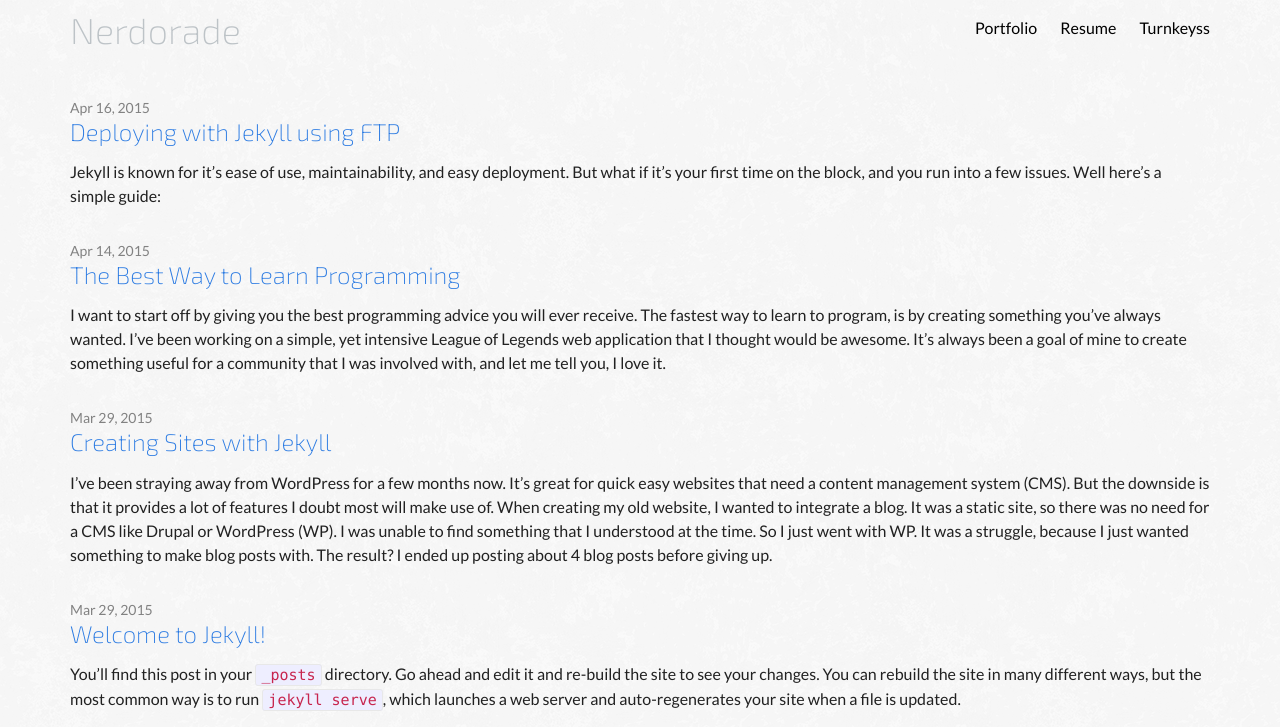
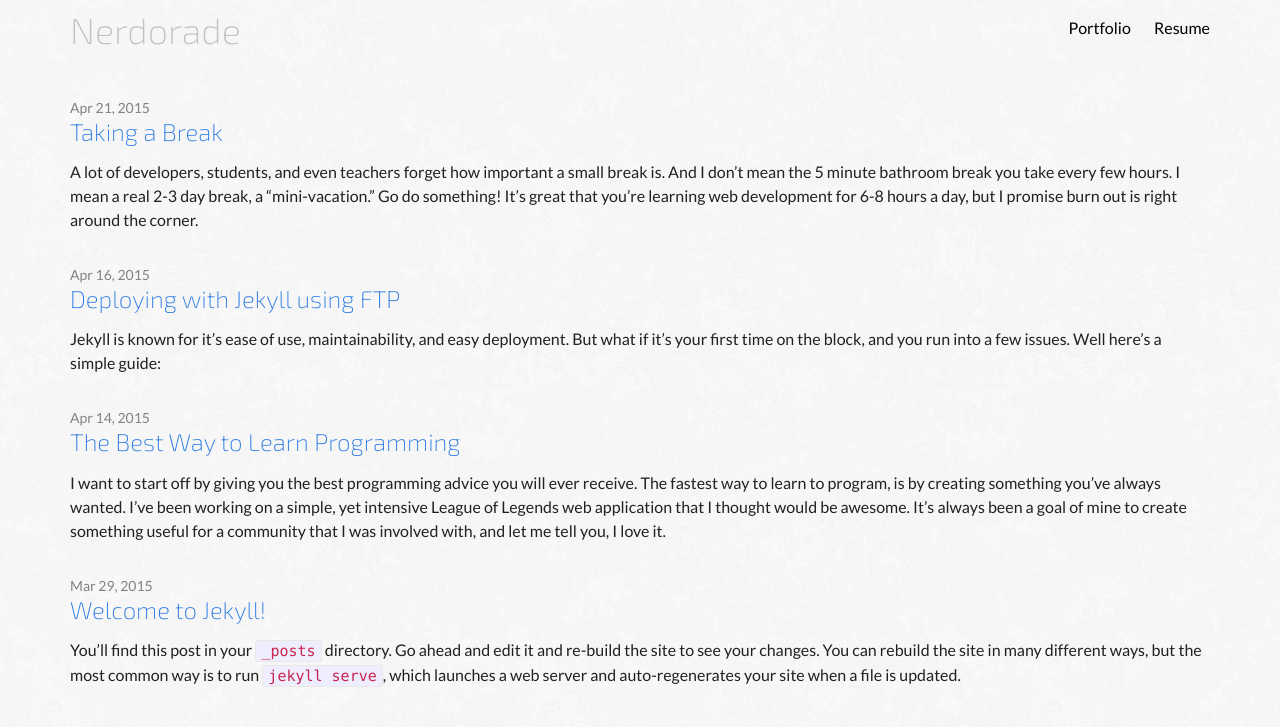
Before and after one commit to Munsterberg/jekyll-devblog, a Jekyll site: the page built from index.html, in a window 1280 px wide, cut to the strip 0-727 px from the top of the page. Built offline with Jekyll 4.4.1, drawn with Linux system fonts in a browser that asks for light colours; nearby versions of some CDN libraries; some of the changed text lies outside the part shown.

Commit message:
Slight view changes, and work done to turnkeyss portfolio project.

```diff
--- a/_includes/footer.html
+++ b/_includes/footer.html
@@ -10,7 +10,8 @@
             <a href="http://github.com/Munsterberg"><img src="/img/github.png" alt=""></a>
             <a href="https://www.youtube.com/channel/UCSTJqWLQKkz9Z-CDAESZm7w"><img src="/img/you-tube.png" alt=""></a>
             <a href="http://vimeo.com"><img src="/img/vimeo.png" alt=""></a>
-            <a href="mailto:jacobrussell@munsterbergtech.com">jacobrussell@munsterbergtech.com</a>
+            <div></div>
+            <a href="mailto:jake@nerdorade.com">jake@nerdorade.com</a>
         </div>
         <h4>Tidbit about me</h4>
         <div class="col-md-4">
--- a/_includes/header.html
+++ b/_includes/header.html
@@ -14,11 +14,8 @@
       </a>
 
       <div class="trigger">
-        {% for page in site.pages %}
-          {% if page.title %}
-          <a class="page-link" href="{{ page.url | prepend: site.baseurl }}">{{ page.title }}</a>
-          {% endif %}
-        {% endfor %}
+          <a class="page-link" href="/portfolio/">Portfolio</a>
+          <a class="page-link" href="/resume/">Resume</a>
       </div>
     </nav>
 
--- a/_posts/2015-03-29-jekyll.markdown
+++ /dev/null
@@ -1,19 +0,0 @@
----
-layout: post
-title: "Creating Sites with Jekyll"
-date: 2015-03-29 19:17:10
-categories: development
----
-I've been straying away from WordPress for a few months now. It's great for quick easy websites that need a content management system (CMS). But the downside is that it provides a lot of features I doubt most will make use of. When creating my old website, I wanted to integrate a blog. It was a static site, so there was no need for a CMS like Drupal or WordPress (WP). I was unable to find something that I understood at the time. So I just went with WP. It was a struggle, because I just wanted something to make blog posts with. The result? I ended up posting about 4 blog posts before giving up.
-
-I finally decided to give in, and try Jekyll, which was recommended by almost everyone I spoke to. It fits what I need perfectly. This website was developed with just a few purposes in mind.
-
-- Simplicity
-
-- Maintainability
-
-- Customization
-
-Jekyll provided all 3 of these. In fact, I believe it was designed for these reasons. I spent a majority of the week developing and tweaking the site, and I'm happy how it turned out. It checkmarked each requirement I had for my personal website.
-
-In the next few days I will be doing a few more tweaks before deployment, and still focusing on node.js development. I am almost finished a CMS developed using node, with authentication, and a complete admin section. Stay tuned!
--- /dev/null
+++ b/_posts/2015-04-21-taking-a-break.markdown
@@ -0,0 +1,11 @@
+---
+layout: post
+title: "Taking a Break"
+date: 2015-04-21
+categories: development
+---
+A lot of developers, students, and even teachers forget how important a small break is. And I don't mean the 5 minute bathroom break you take every few hours. I mean a real 2-3 day break, a "mini-vacation." Go do something! It's great that you're learning web development for 6-8 hours a day, but I promise burn out is right around the corner.
+
+The one great thing about programming is the immense amount of things to learn. Senior developers are known to say "you never stop learning." In other careers it's the opposite. The experienced workers usually think they have it all figured out, and that their learning days are over. There is no need to rush through books and tutorials. Take your time, take a few days off, relax and have some fun.
+
+I was lucky enough to take a week off school and focus on personal projects. Although I spent most of my time playing games and hanging with family and friends, at night I would work on my node.js content management system, drink tea, and keep up to date with web dev news. It feels great to spend some time away from the keyboard and mouse. A lot of developers only take time off when their project is complete. I find the most optimal way of avoiding burnout is to take small breaks (a day or two) WHILE working on a project.
--- a/portfolio/turnkeyss.html
+++ b/portfolio/turnkeyss.html
@@ -5,12 +5,10 @@
 ---
 
 <div class="container">
-    <img class="portfolio-img" src="http://placehold.it/1500x700" alt=""/>
     <p class="portfolio-blurb"><strong>Summary: </strong>Turnkeyss was a small static site project that required
         delicate
         attention from a
-        dedicated developer. I worked with the client over email to create a design strategy and what they want
-        implemented. The client was very specific how they wanted the site to look, and the inclusion of many
-        sliders.</p>
+        dedicated developer. I worked with the client over email to create a design strategy and to understand exaclty what they wanted implemented. They expressed the fact they wanted to include a lot of sliders, a contact form, and make use of a google map API.</p>
     <p><strong>Technology Used:</strong> HTML, SASS, PHP, JavaScript, PhotoShop, and Illustrator.</p>
+    <p><strong>Length:</strong> This project was short and concise. It was developed and deployed in under a week.</p>
 </div>
```
